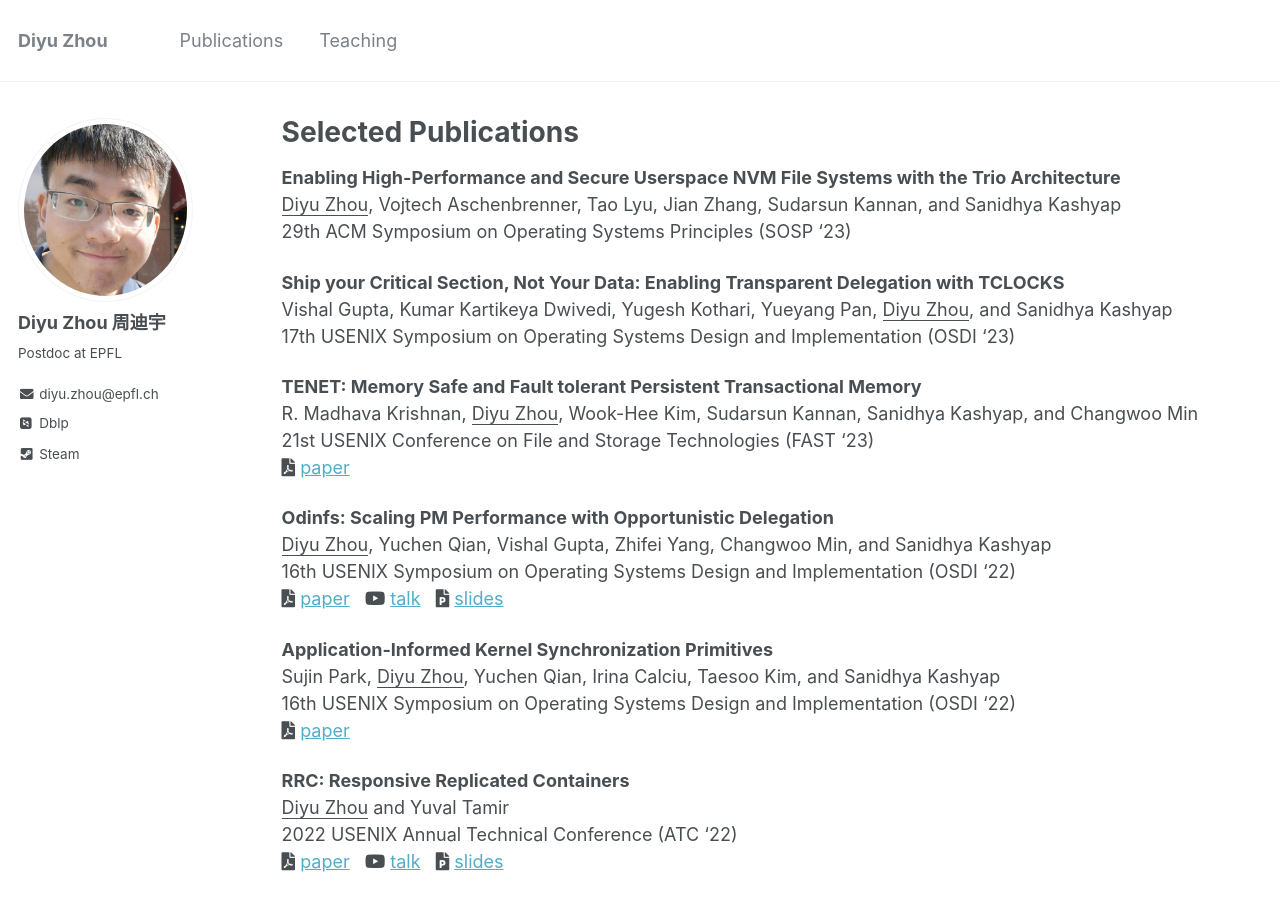
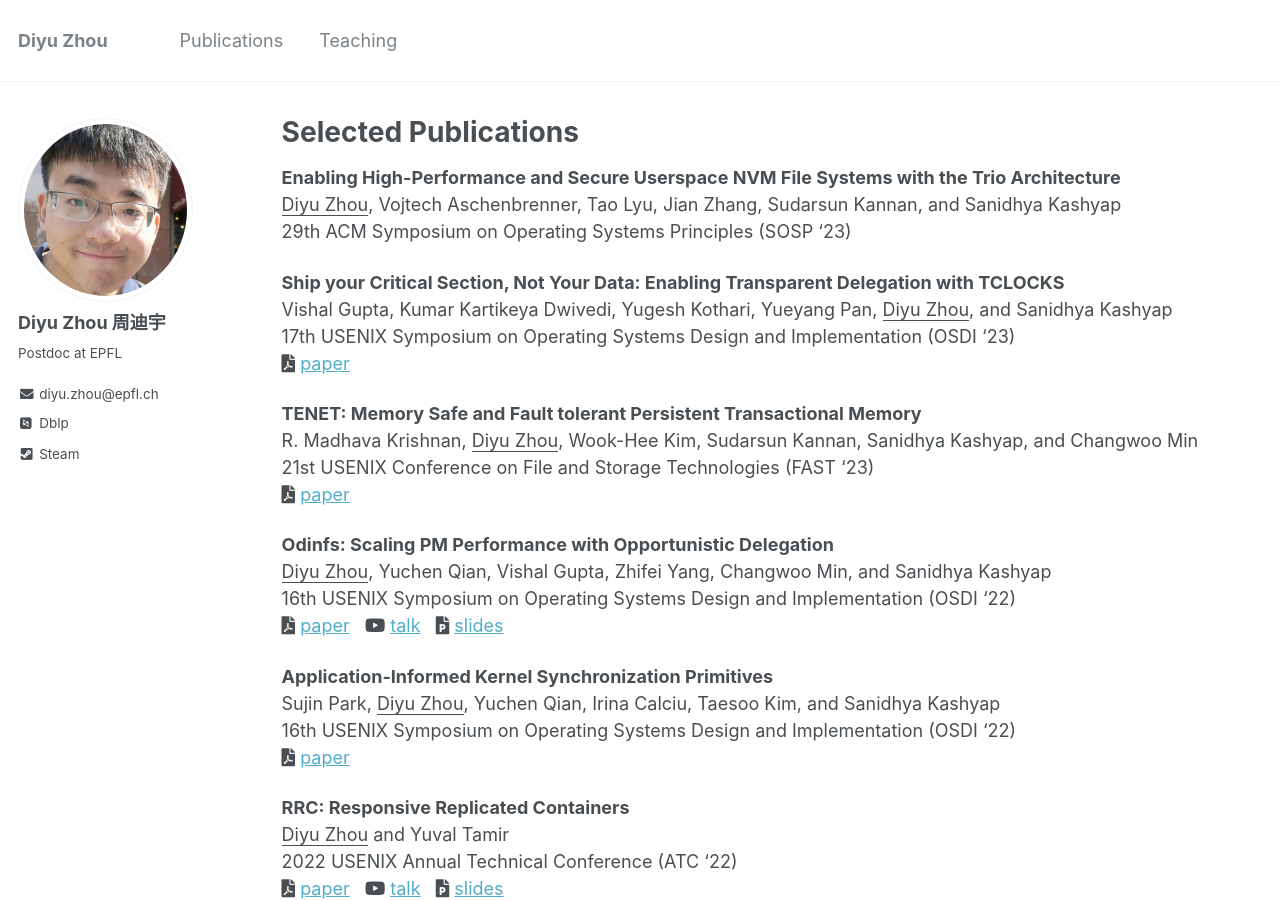
Before and after one commit to zhou-diyu/zhou-diyu.github.io, a Jekyll site: the page built from _pages/publications.md, in a window 1280 px wide and 900 px high. Built offline with Jekyll 4.4.1, drawn with Linux system fonts in a browser that asks for light colours; some web fonts are replaced.

Commit message:
add tclocks

```diff
--- a/_pages/publications.md
+++ b/_pages/publications.md
@@ -14,7 +14,8 @@ author_profile: true
 
 **Ship your Critical Section, Not Your Data: Enabling Transparent Delegation with TCLOCKS** \
 Vishal Gupta, Kumar Kartikeya Dwivedi, Yugesh Kothari, Yueyang Pan, <ins>Diyu Zhou</ins>, and Sanidhya Kashyap \
-17th USENIX Symposium on Operating Systems Design and Implementation (OSDI '23)
+17th USENIX Symposium on Operating Systems Design and Implementation (OSDI '23) \
+<i class="fas fa-file-pdf" aria-hidden="true"></i> [paper](/files/tclocks-osdi23.pdf)
 
 **TENET: Memory Safe and Fault tolerant Persistent Transactional Memory** \
 R. Madhava Krishnan, <ins>Diyu Zhou</ins>, Wook-Hee Kim, Sudarsun Kannan, Sanidhya Kashyap, and Changwoo Min \
```
Also changed, not shown: 1 other file.
